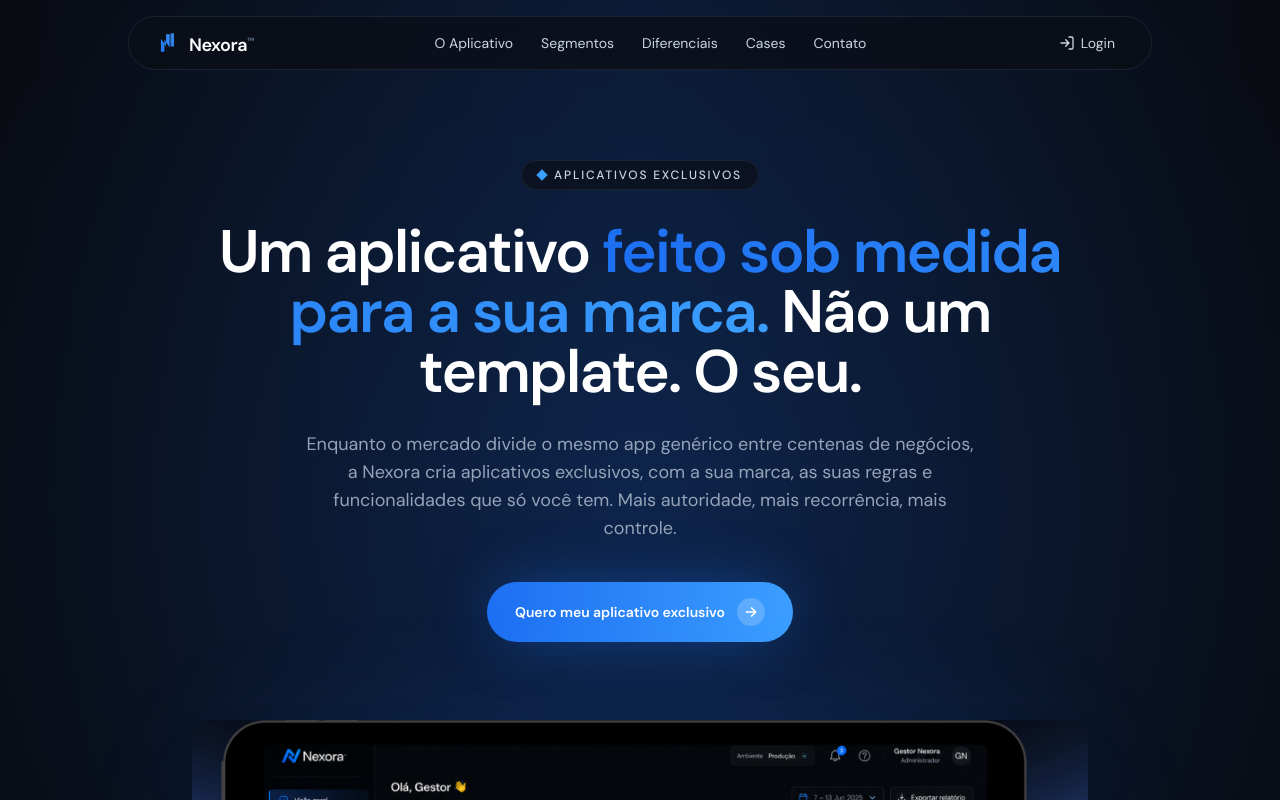
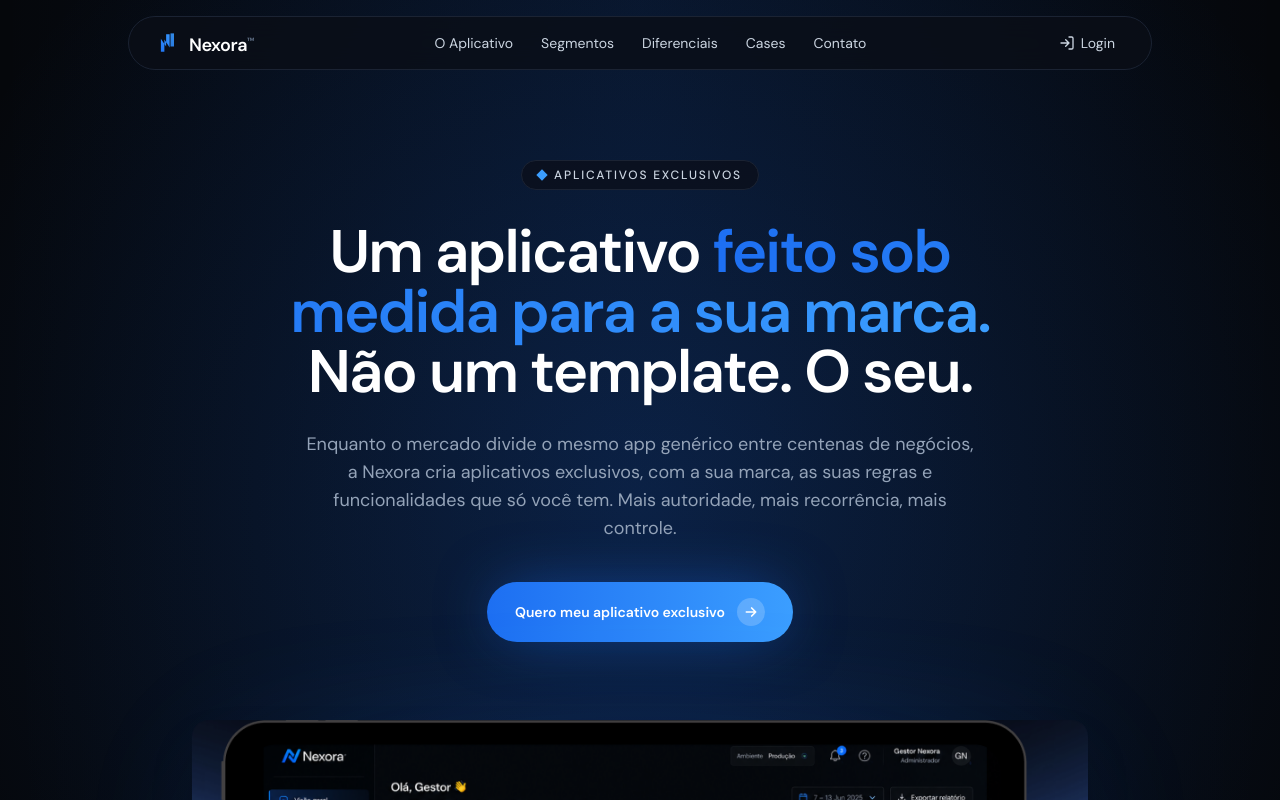
Before and after one commit to oileer/nexora-lp, a Next.js app: page / in a window 1280 px wide. Shown: the top 800 px of the page. Built offline with nearby package versions, Linux system fonts and the light colour scheme.

Commit message:
fix: corrige quebra de linha do titulo hero e cor de fundo exata
O h1 estava com max-width maior que o Figma (896px vs 703px real),
fazendo o texto quebrar em linhas diferentes do design. Tambem
corrige o background da pagina para #05070B (cor exata do frame LP
no Figma, antes estava #080B12).

```diff
--- a/app/globals.css
+++ b/app/globals.css
@@ -7,9 +7,10 @@
 }
 
 body {
-  @apply bg-ink-900 text-slate-200 antialiased;
+  @apply text-slate-200 antialiased;
+  background-color: #05070b;
   background-image:
-    radial-gradient(50% 40% at 50% 0%, rgba(29, 111, 242, 0.1) 0%, rgba(8, 11, 18, 0) 100%);
+    radial-gradient(50% 40% at 50% 0%, rgba(29, 111, 242, 0.1) 0%, rgba(5, 7, 11, 0) 100%);
 }
 
 /* Fundo pontilhado usado nos blocos com glow */
--- a/components/sections.tsx
+++ b/components/sections.tsx
@@ -11,7 +11,7 @@
         <div className="flex justify-center">
           <Badge>Aplicativos Exclusivos</Badge>
         </div>
-        <h1 className="mx-auto mt-8 max-w-4xl text-5xl font-semibold leading-[1.05] tracking-[-0.03em] text-white sm:text-6xl md:text-[60px]">
+        <h1 className="mx-auto mt-8 max-w-[720px] text-5xl font-semibold leading-[1.05] tracking-[-0.03em] text-white sm:text-6xl md:text-[60px]">
           Um aplicativo <span className="text-gradient">feito sob medida para a sua marca.</span>{" "}
           Não um template. O seu.
         </h1>
```
